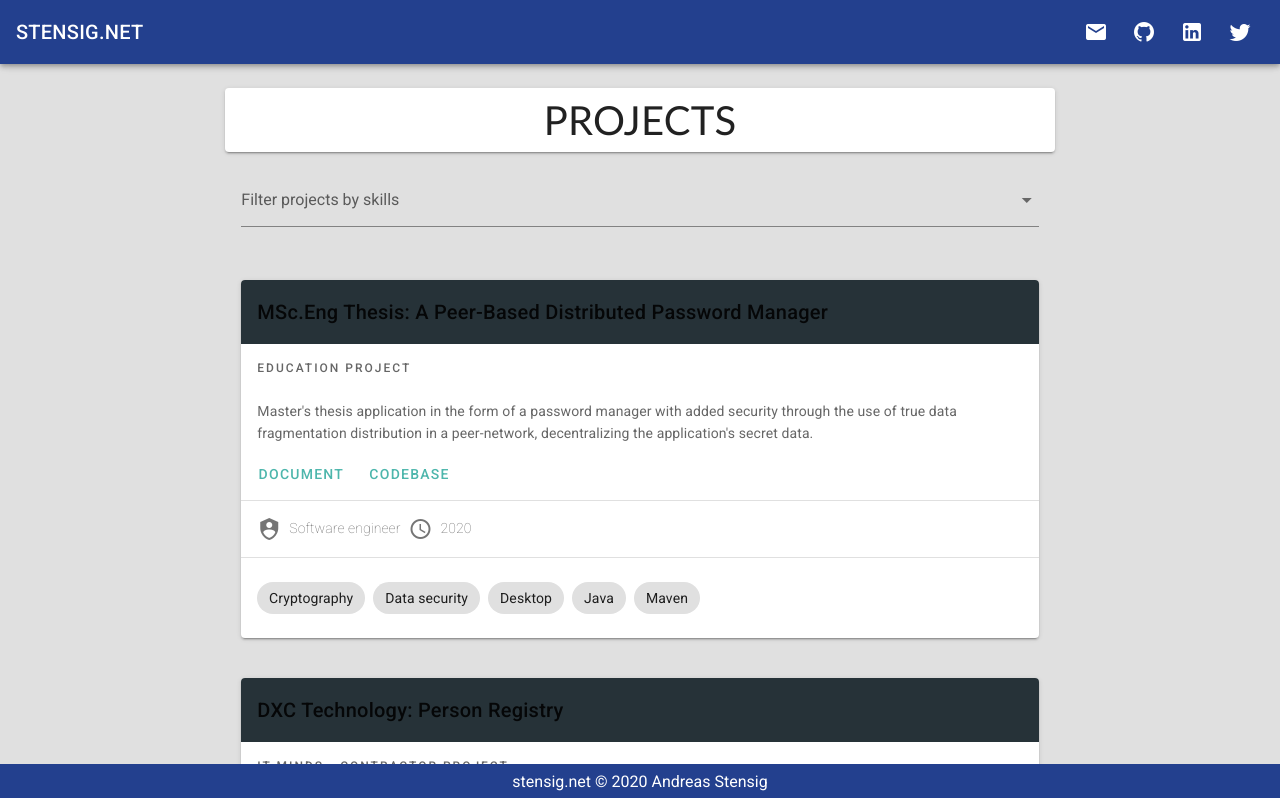
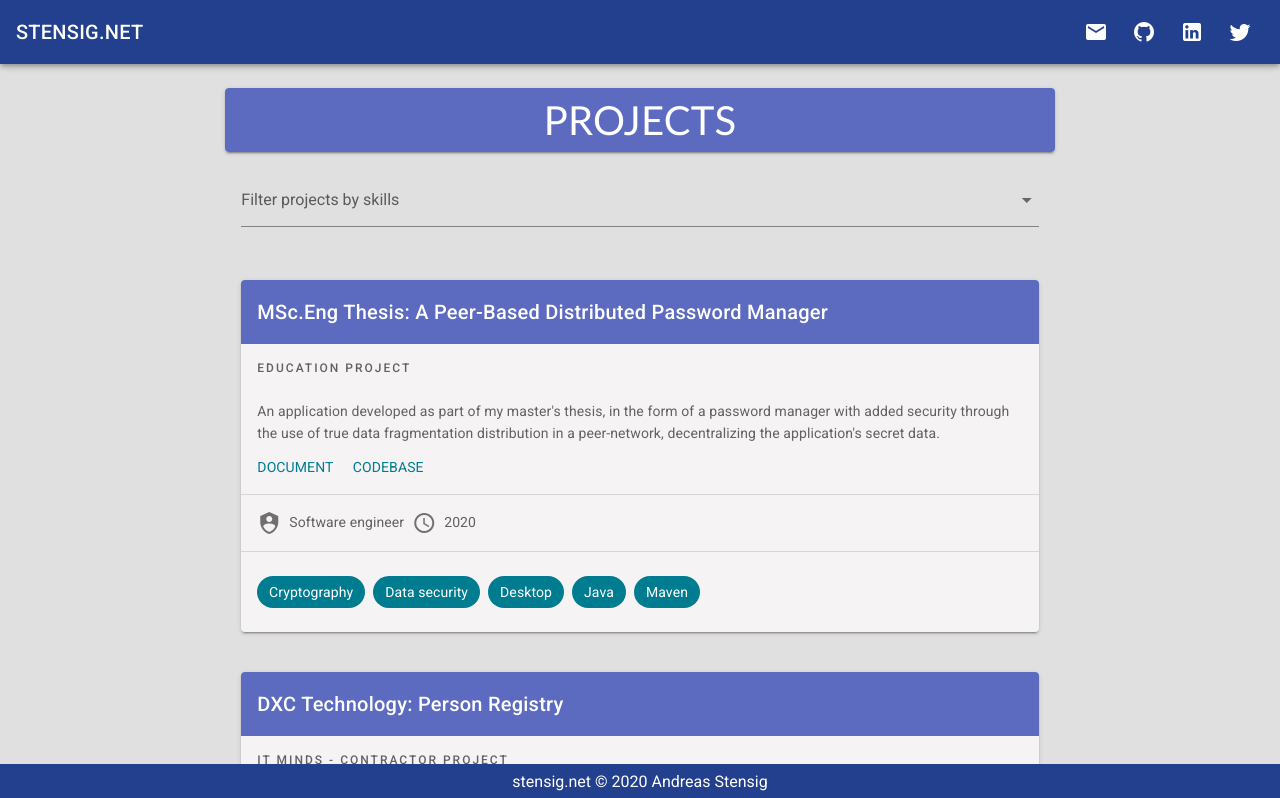
Before and after one commit to denDAY04/denDAY04.github.io, a Vue app: page /#/projects in a window 1280 px wide. Shown: the top 798 px of the page. Built offline with nearby package versions, Linux system fonts and the light colour scheme.

Commit message:
Theme - projects page

```diff
--- a/public/data/projects.json
+++ b/public/data/projects.json
@@ -99,7 +99,7 @@
   },
   {
     "title": "MSc.Eng Thesis: A Peer-Based Distributed Password Manager",
-    "description": "Master's thesis application in the form of a password manager with added security through the use of true data fragmentation distribution in a peer-network, decentralizing the application's secret data.",
+    "description": "An application developed as part of my master's thesis, in the form of a password manager with added security through the use of true data fragmentation distribution in a peer-network, decentralizing the application's secret data.",
     "skills": ["Java", "Maven", "Cryptography", "Data security", "Desktop"],
     "affiliate": "Education",
     "role": ["Software engineer"],
--- a/src/App.vue
+++ b/src/App.vue
@@ -84,6 +84,7 @@ export default {
 <!--suppress CssUnusedSymbol -->
 <style>
   .area-title {
+    color: white;
     font-family: Candara,sans-serif;
     font-weight: 400;
   }
--- /dev/null
+++ b/src/components/ProjectItem.vue
@@ -0,0 +1,89 @@
+<template>
+  <v-card class="my-10" raised color="backgroundLight">
+    <v-card-title class="primary white--text">
+      {{ item.title }}
+    </v-card-title>
+    <v-card-subtitle class="mt-2 overline">
+      {{ item.affiliate }} project
+    </v-card-subtitle>
+    <v-card-text>
+      <div>
+        {{ item.description}}
+      </div>
+      <div v-if="hasLinks" class="mt-3">
+        <a
+          v-for="link in item.links" :key="link.label"
+          :href="link.href" target="_blank"
+          class="link mr-4 text-uppercase secondaryDark--text"
+        >
+          {{ link.label }}
+        </a>
+      </div>
+    </v-card-text>
+    <v-divider/>
+    <v-card-text>
+      <v-icon class="mr-2" title="Role">mdi-shield-account</v-icon>
+      <span>{{ roles }}</span>
+      <v-icon class="mx-2" title="Year">mdi-clock-outline</v-icon>
+      <span>{{ time }}</span>
+    </v-card-text>
+    <v-divider/>
+    <v-card-text>
+      <v-chip-group column>
+        <v-chip
+          v-for="skill in item.skills"
+          :key="skill"
+          @click="addQueryFilter(skill)"
+          color="secondaryDark white--text"
+        >
+          {{ skill }}
+        </v-chip>
+      </v-chip-group>
+    </v-card-text>
+  </v-card>
+</template>
+
+<script>
+export default {
+  name: 'ProjectItem',
+  props: {
+    item: {},
+  },
+  computed: {
+    roles() {
+      const vm = this;
+      const it = vm.item.role[Symbol.iterator]();
+      let role = it.next();
+      let text = role.value;
+      role = it.next();
+      while (!role.done) {
+        text += ' -- ';
+        text += role.value;
+        role = it.next();
+      }
+      return text;
+    },
+    time() {
+      const vm = this;
+      let text = vm.item.start;
+      if (vm.item.end !== undefined) {
+        text += ` - ${vm.item.end}`;
+      }
+      return text;
+    },
+    hasLinks() {
+      const vm = this;
+      return vm.item.links !== undefined && vm.item.links.length > 0;
+    },
+  },
+  methods: {
+    addQueryFilter(skill) {
+      window.eventBus.$emit('skillFilter', skill);
+    },
+  },
+};
+</script>
+
+<style scoped>
+
+</style>
--- a/src/views/ExperiencePage.vue
+++ b/src/views/ExperiencePage.vue
@@ -4,7 +4,7 @@
     <v-col cols="12" lg="8" md="12">
       <v-card>
         <v-card-title class="justify-center text-uppercase primary">
-          <h1 class="area-title white--text">Experience</h1>
+          <h1 class="area-title">Experience</h1>
         </v-card-title>
       </v-card>
       <v-row>
--- a/src/views/ProjectsPage.vue
+++ b/src/views/ProjectsPage.vue
@@ -3,7 +3,7 @@
     <v-spacer/>
     <v-col cols="12" lg="8" md="12">
       <v-card>
-        <v-card-title class="justify-center text-uppercase">
+        <v-card-title class="justify-center text-uppercase primary">
           <h1 class="area-title">Projects</h1>
         </v-card-title>
       </v-card>
@@ -17,56 +17,13 @@
           clearable
           chips
           deletable-chips
+          color="primary"
+          item-color="secondaryDark"
           @change="filterSkills"
-        ></v-combobox>
+        />
       </v-card-text>
       <v-card-text>
-        <v-card
-          v-for="project in displayProjects"
-          :key="project.title"
-          class="my-10"
-          raised
-        >
-          <v-card-title class="blue-grey darken-4">
-            {{ project.title }}
-          </v-card-title>
-          <v-card-subtitle class="mt-2 overline">
-            {{ project.affiliate }} project
-          </v-card-subtitle>
-          <v-card-text>
-            {{ project.description}}
-          </v-card-text>
-          <v-card-actions v-if="projectHasLinks(project)" class="mt-n3">
-            <v-btn
-              v-for="link in project.links" :key="link.label"
-              color="teal lighten-2"
-              @click="openProjectLink(link)"
-              text
-            >
-              {{ link.label }}
-            </v-btn>
-          </v-card-actions>
-          <v-divider/>
-          <v-card-text>
-            <v-icon class="mr-2" title="Role">mdi-shield-account</v-icon>
-            <span class="font-weight-thin">{{ printRoles(project) }}</span>
-
-            <v-icon class="mx-2" title="Year">mdi-clock-outline</v-icon>
-            <span class="font-weight-thin">{{ printTime(project) }}</span>
-          </v-card-text>
-          <v-divider/>
-          <v-card-text>
-            <v-chip-group column>
-              <v-chip
-                v-for="skill in project.skills"
-                :key="skill"
-                @click="addQueryFilter(skill)"
-              >
-                {{ skill }}
-              </v-chip>
-            </v-chip-group>
-          </v-card-text>
-        </v-card>
+        <ProjectItem v-for="project in displayProjects" :item="project" :key="project.title" />
       </v-card-text>
     </v-col>
     <v-spacer/>
@@ -75,9 +32,11 @@
 
 <script>
 import axios from 'axios';
+import ProjectItem from '../components/ProjectItem.vue';
 
 export default {
   name: 'ProjectsPage',
+  components: { ProjectItem },
   data() {
     return {
       projects: [],
@@ -90,33 +49,14 @@ export default {
   async created() {
     const vm = this;
     axios.get('data/projects.json').then((response) => {
-      vm.projects = response.data.sort((a, b) => {
-        if (a.start > b.start) return 1;
-        if (a.start < b.start) return -1;
-
-        if (a.end > b.start) return 1;
-        if (a.start < b.end) return -1;
-
-        return 0;
-      }).reverse();
-
-      vm.projects.forEach((p) => {
-        p.skills.sort();
-        p.role.sort();
-        p.skills.forEach((s) => {
-          if (vm.skillProjectsMap[s] === undefined) {
-            vm.skillsList.push(s);
-            vm.skillProjectsMap[s] = [p.title];
-          } else {
-            vm.skillProjectsMap[s].push(p.title);
-          }
-        });
-      });
-
+      vm.projects = response.data.sort(vm.projectComparator).reverse();
+      vm.projects.forEach(vm.mapProjectSkills);
       vm.skillsList.sort();
     }).catch((error) => {
       window.eventBus.$emit('message', { type: 'E', msg: `Error: ${error}` });
     });
+
+    window.eventBus.$on('skillFilter', vm.addQueryFilter);
   },
   computed: {
     displayProjects() {
@@ -150,30 +90,27 @@ export default {
         window.eventBus.$emit('message', { type: 'I', msg: 'Already filtering on this skill' });
       }
     },
-    printRoles(project) {
-      const it = project.role[Symbol.iterator]();
-      let role = it.next();
-      let text = role.value;
-      role = it.next();
-      while (!role.done) {
-        text += ' -- ';
-        text += role.value;
-        role = it.next();
-      }
-      return text;
+    projectComparator(a, b) {
+      if (a.start > b.start) return 1;
+      if (a.start < b.start) return -1;
+
+      if (a.end > b.start) return 1;
+      if (a.start < b.end) return -1;
+
+      return 0;
     },
-    printTime(project) {
-      let text = project.start;
-      if (project.end !== undefined) {
-        text += ` - ${project.end}`;
-      }
-      return text;
-    },
-    openProjectLink(link) {
-      window.open(link.href, '_blank');
-    },
-    projectHasLinks(project) {
-      return project.links !== undefined && project.links.length > 0;
+    mapProjectSkills(project) {
+      const vm = this;
+      project.skills.sort();
+      project.role.sort();
+      project.skills.forEach((s) => {
+        if (vm.skillProjectsMap[s] === undefined) {
+          vm.skillsList.push(s);
+          vm.skillProjectsMap[s] = [project.title];
+        } else {
+          vm.skillProjectsMap[s].push(project.title);
+        }
+      });
     },
   },
 };
```
Also changed, not shown: src/views/HomePage.vue (indentation only).
